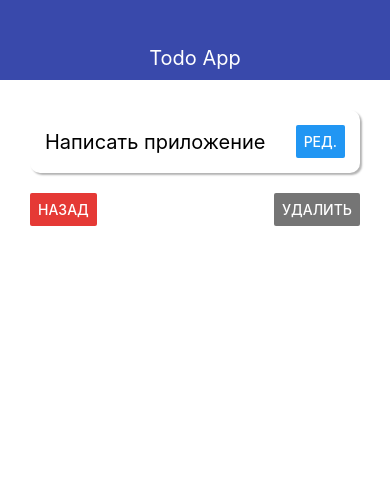
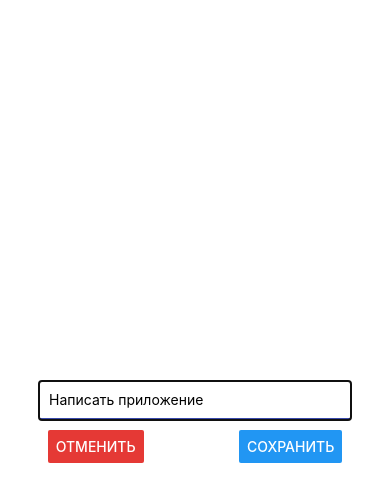
Before and after one commit to sanek306/react-native-course-expo, a React Native app: screen / in a window 390 px wide. Both pictures are taken after a click on the button "РЕД.". Shown: the top 502 px of the page. Built offline with nearby package versions, Linux system fonts and the light colour scheme.

Commit message:
Added modal for app

```diff
--- a/App.js
+++ b/App.js
@@ -1,5 +1,5 @@
 import React, { useState } from 'react';
-import { StyleSheet, View } from 'react-native';
+import { StyleSheet, View, Alert } from 'react-native';
 import {Navbar} from './src/components/Navbar';
 import { MainScreen } from './src/screens/MainScreen';
 import { TodoScreen } from './src/screens/TodoScreen';
@@ -23,10 +23,41 @@ export default function App() {
   }
 
   const removeTodo = (id) => {
-    setTodos(prevTodos => (
-      prevTodos.filter(todo => todo.id !== id)
+    const todo = todos.find((t) => t.id === id);
+    Alert.alert(
+      "Удаления элемента",
+      `Вы уверены, что хотите удалить ${todo.title}?`,
+      [
+        {
+          text: "Отмена",
+          style: "cancel"
+        },
+        {
+          text: "Удалить",
+          style: "destructive",
+          onPress: () => {
+            setTodoId(null);
+            setTodos(prevTodos => (
+              prevTodos.filter(todo => todo.id !== id)
+            ));
+          }
+        }
+      ],
+      { cancelable: false }
+    );
+  }
+
+  const updateTodo = (id, newTitle) => {
+    setTodos(old => (
+      old.map((todo) => {
+        if (todo.id === id) {
+          todo.title = newTitle;
+        }
+
+        return todo;
+      })
     ));
-  }
+  };
 
   let content = (
     <MainScreen
@@ -39,7 +70,12 @@ export default function App() {
 
   if (todoId) {
     const selectedTodo = todos.find(({ id }) => id === todoId);
-    content = <TodoScreen goBack={() => setTodoId(null)} todo={selectedTodo} />
+    content = <TodoScreen
+      goBack={() => setTodoId(null)}
+      todo={selectedTodo}
+      onRemove={removeTodo}
+      onSave={updateTodo}
+    />
   }
 
   return (
--- /dev/null
+++ b/src/components/EditModal.js
@@ -0,0 +1,58 @@
+import React, {useEffect, useState} from 'react';
+import { View, StyleSheet, TextInput, Button, Modal, Alert} from 'react-native';
+import { THEME } from '../theme';
+
+export const EditModal = ({ visible, onClose, onSave, value }) => {
+    const [title, setTitle] = useState('');
+
+    useEffect(() => setTitle(value), [value])
+
+    const saveHandler = () => {
+        const lengthTitle = title.trim().length;
+        if (lengthTitle < 3) {
+            Alert.alert('Ошибка', `Минимальная длина названия 3 символа. Сейчас ${lengthTitle}`)
+        } else {
+            onSave(title);
+        }
+    };
+
+    return (
+        <Modal visible={visible} animationType='slide'>
+            <View style={styles.wrapper}>
+                <TextInput
+                    value={title}
+                    onChangeText={setTitle}
+                    style={styles.input}
+                    placeholder='Введите название'
+                    autoCapitalize='none'
+                    autoCorrect={false}
+                    maxLength={64}
+                />
+                <View style={styles.buttons}>
+                    <Button title="Отменить" color={THEME.DANGER_COLOR} onPress={onClose} />
+                    <Button title="Сохранить" onPress={saveHandler} />
+                </View>
+            </View>
+        </Modal>
+    );
+}
+
+const styles = StyleSheet.create({
+    wrapper: {
+        flex: 1,
+        justifyContent: 'center',
+        alignItems: 'center',
+    },
+    input: {
+        padding: 10,
+        borderBottomColor: THEME.MAIN_COLOR,
+        borderBottomWidth: 2,
+        width: '80%'
+    },
+    buttons: {
+        width: '100%',
+        marginTop: 10,
+        flexDirection: 'row',
+        justifyContent: 'space-around'
+    }
+});
--- a/src/screens/TodoScreen.js
+++ b/src/screens/TodoScreen.js
@@ -1,19 +1,29 @@
-import React from 'react';
+import React, {useState} from 'react';
 import { View, StyleSheet, Text, Button } from 'react-native';
+import { EditModal } from '../components/EditModal';
 import { AppCard } from '../components/ui/Card';
 import { THEME } from '../theme';
 
-export const TodoScreen = ({ goBack, todo }) => {
+export const TodoScreen = ({ goBack, todo, onRemove, onSave }) => {
+    const [modal, setModal] = useState(false);
+
+    const saveHandler = (newTitle) => {
+        onSave(todo.id, newTitle);
+        setModal(false);
+    }
+
     return (
         <View>
             <AppCard style={styles.card}>
                 <Text style={styles.title}>{todo && todo.title}</Text>
-                <Button title='Ред.' />
+                <Button title='Ред.'  onPress={() => setModal(true)}/>
             </AppCard>
             <View style={styles.buttons}>
-                <Button title='Назад' color={THEME.DANGER_COLOR} onPress={goBack} />
-                <Button title='Удалить' color={THEME.GRAY_COLOR} onPress={() => console.log('remove')} />
+                <Button title='Назад' color={THEME.GRAY_COLOR} onPress={goBack} />
+                <Button title='Удалить' color={THEME.DANGER_COLOR} onPress={() => onRemove(todo.id)} />
             </View>
+
+            <EditModal visible={modal} onClose={() => setModal(false)} onSave={saveHandler} value={todo.title} />
         </View>
     );
 }
```
